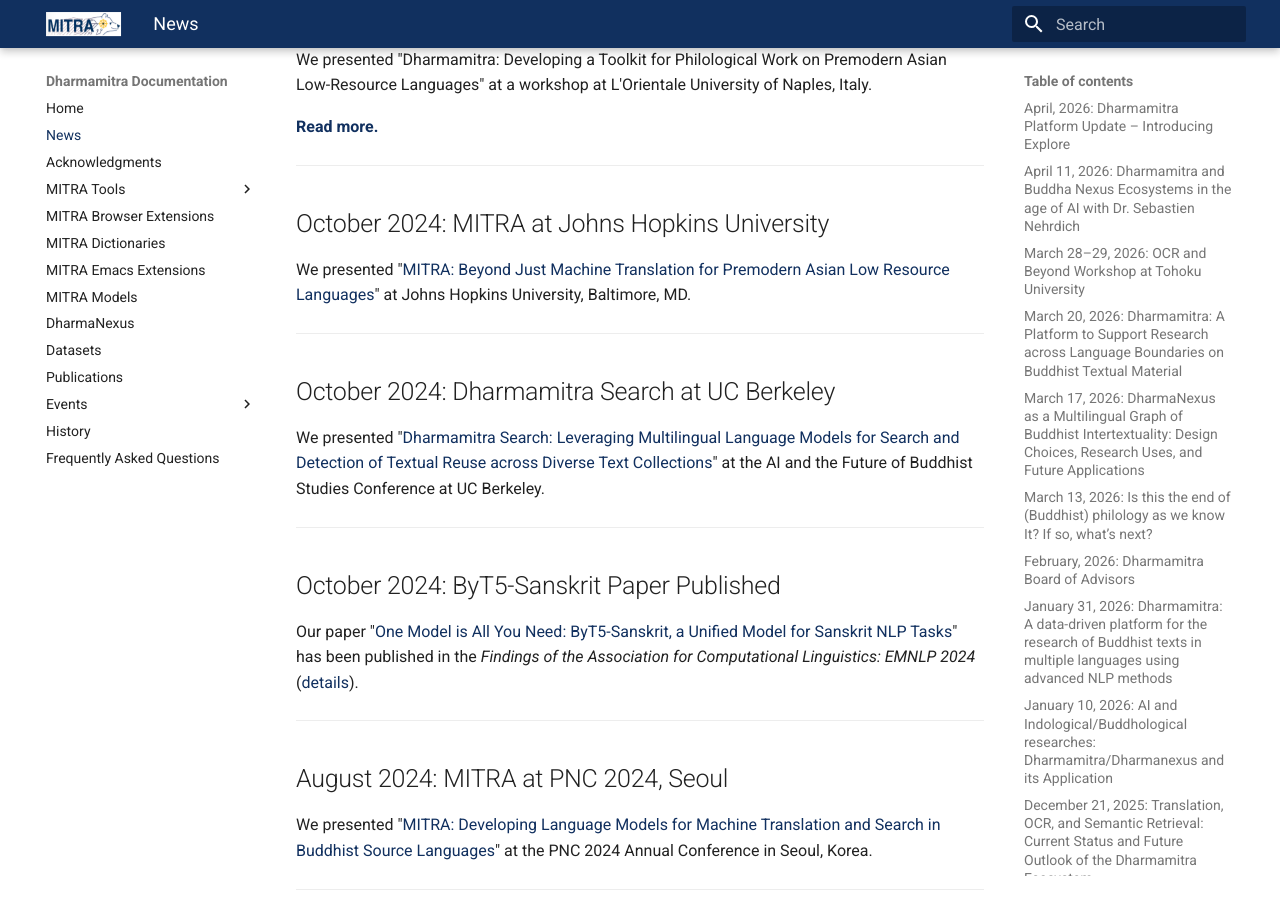
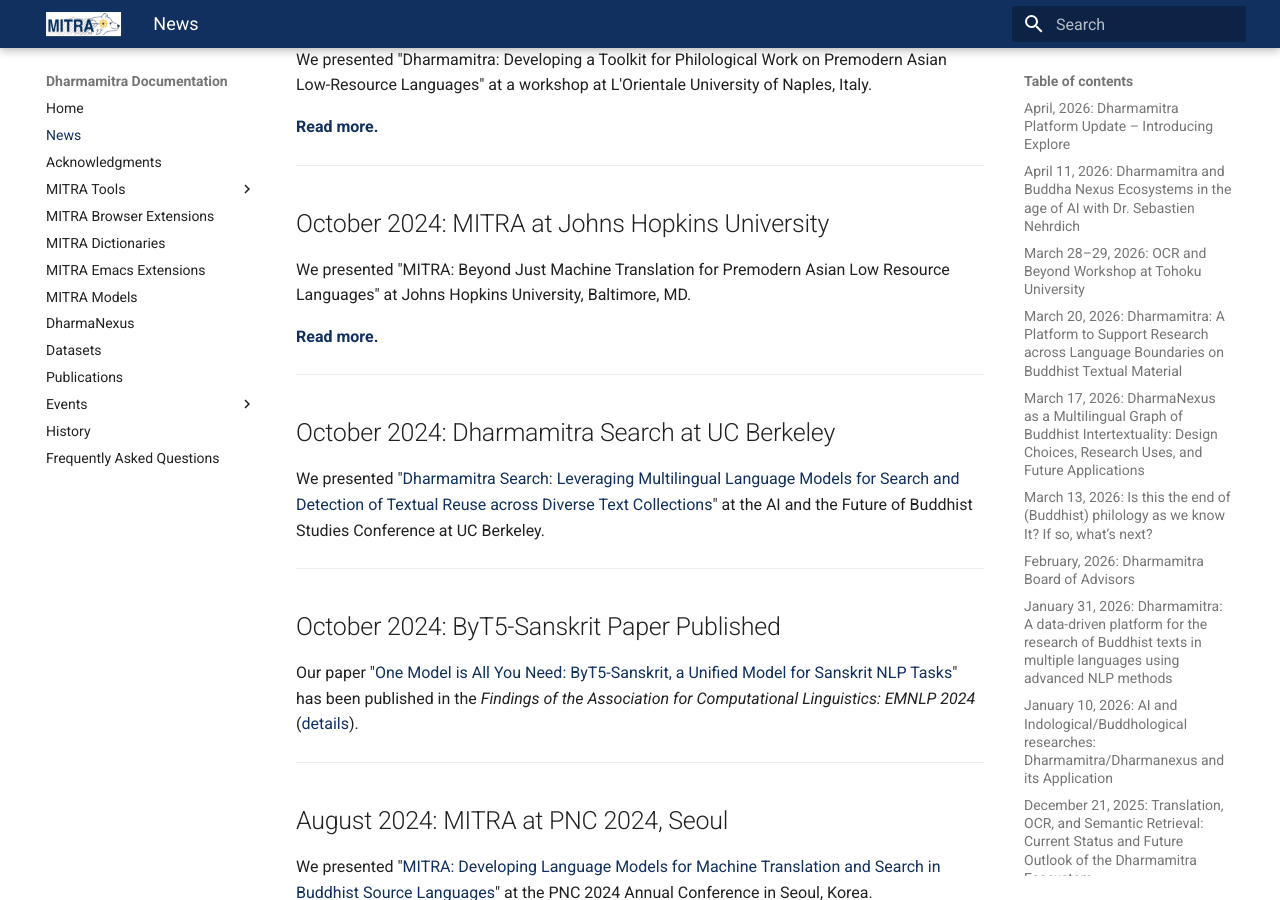
Before and after one commit to dharmamitra/dharmamitra-guides, an MkDocs documentation site: the page built from docs/news.md, in a window 1280 px wide and 900 px high, scrolled down 10908 px. Built offline with MkDocs 1.6.1 and Material for MkDocs 9.7.7, drawn with Linux system fonts in a browser that asks for light colours.

Commit message:
Update news.md

```diff
--- a/docs/news.md
+++ b/docs/news.md
@@ -281,7 +281,9 @@
 
 ## October 2024: MITRA at Johns Hopkins University
 
-We presented "[MITRA: Beyond Just Machine Translation for Premodern Asian Low Resource Languages](https://dharmamitra.github.io/dharmamitra-guides/presentations/#mitra-beyond-just-machine-translation-for-premodern-asian-low-resource-languages)" at Johns Hopkins University, Baltimore, MD.
+We presented "MITRA: Beyond Just Machine Translation for Premodern Asian Low Resource Languages" at Johns Hopkins University, Baltimore, MD.
+
+**[Read more.](https://dharmamitra.github.io/dharmamitra-guides/events/invited_talks/#mitra-beyond-just-machine-translation-for-premodern-asian-low-resource-languages)**
 
 ---
 
```
